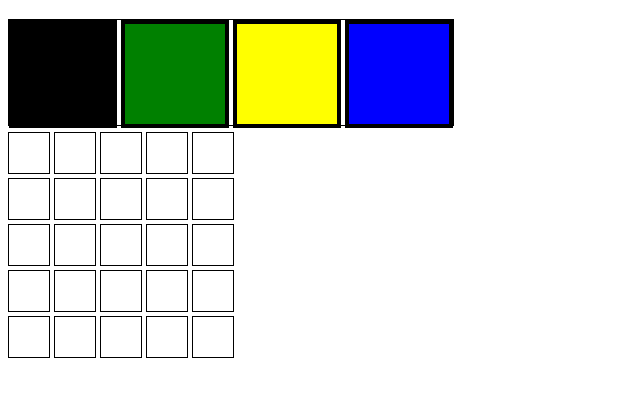
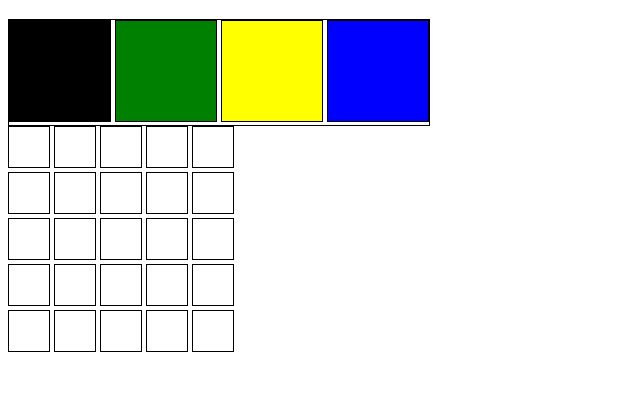
Before and after one commit to Davijluna/Pixel_art, a website: page index.html in a window 1280 px wide. Shown: the part 61-458 px from the top of the page, without its empty margins (0-640 px from the left). Drawn offline with Linux system fonts and the light colour scheme.

Commit message:
colocando class selected

```diff
--- a/index.html
+++ b/index.html
@@ -12,7 +12,7 @@
 
 
         <div id="color-palette">
-            <div id="preta" class="color"></div>
+            <div id="preta" class="color selected"></div>
             <div id="verde" class="color"></div>
             <div id="amarelo" class="color"></div>
             <div id="azul" class="color"></div>
--- a/style.css
+++ b/style.css
@@ -15,15 +15,19 @@
 
     #preta{
         background-color: black;
+        border: 1px solid black;
     }
     #verde{
         background-color: green;
+        border: 1px solid black;
     }
     #azul{
         background-color: blue;
+        border: 1px solid black;
     }
     #amarelo{
         background-color: yellow;
+        border: 1px solid black;
     }
     #pixel-board{
         width: 250px;
```
